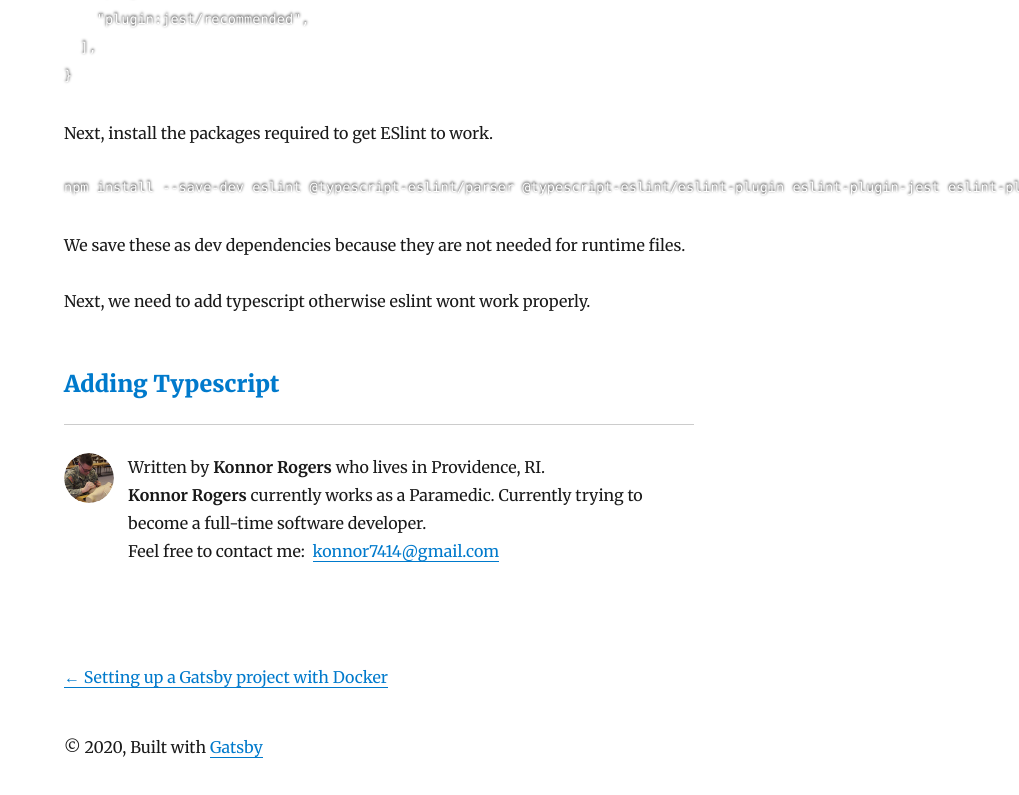
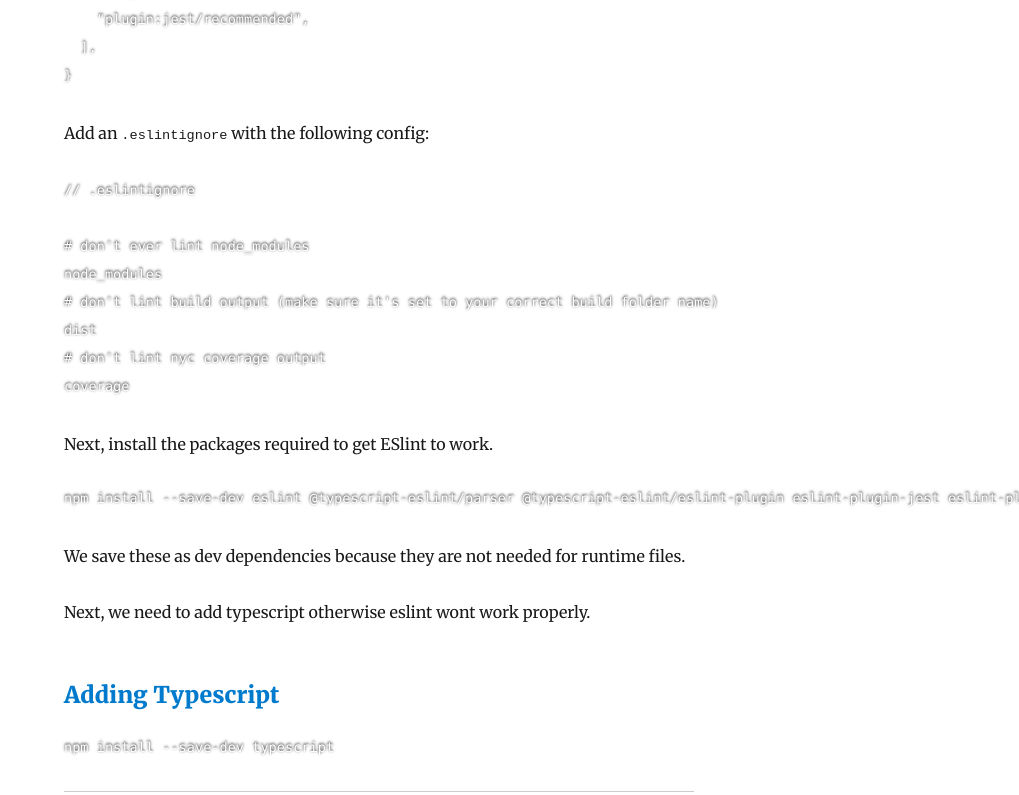
Before and after one commit to KonnorRogers/my-blog, a Gatsby site: page /javascript/adding-emotion-typescript-and-jest/ in a window 1280 px wide. Shown: the part 1025-1820 px from the top of the page, without its empty margins (261-1280 px from the left). Built offline with nearby package versions, Linux system fonts and the light colour scheme; Gatsby itself is replaced by a stand-in of ours; some packages are replaced by stand-ins of ours; code samples lack their colours.

Commit message:
add typescript

````diff
--- a/content/blog/javascript/adding-emotion-typescript-and-jest.md
+++ b/content/blog/javascript/adding-emotion-typescript-and-jest.md
@@ -44,6 +44,19 @@ module.exports = {
 }
 ```
 
+Add an `.eslintignore` with the following config:
+
+```javascript
+// .eslintignore
+
+# don't ever lint node_modules
+node_modules
+# don't lint build output (make sure it's set to your correct build folder name)
+dist
+# don't lint nyc coverage output
+coverage
+```
+
 Next, install the packages required to get ESlint to work.
 
 ```bash
@@ -57,3 +70,7 @@ Next, we need to add typescript otherwise eslint wont work properly.
 <a href="#adding-typescript">
   <h3 id="adding-typescript">Adding Typescript</h3>
 </a>
+
+```bash
+npm install --save-dev typescript
+```
````
